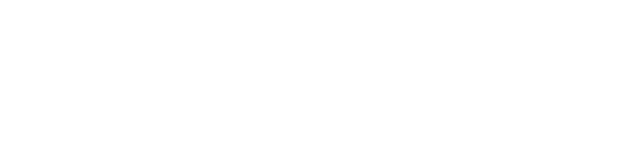
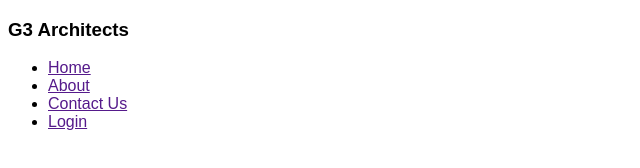
Before and after one commit to shameemmonir/architecture-website, a plain HTML site: page index.html in a window 1280 px wide. Shown: the whole page, without its empty margins (0-640 px from the left). Drawn offline with Linux system fonts and the light colour scheme.

Commit message:
added google fonts

```diff
--- a/index.html
+++ b/index.html
@@ -7,6 +7,22 @@
     <link rel="stylesheet" href="styles/architects.css">
 </head>
 <body>
+    <header>
+        <nav>
+            <h3>G3 Architects</h3>
+            <ul>
+                <li><a href="">Home</a></li>
+                <li><a href="">About</a></li>
+                <li><a href="">Contact Us</a></li>
+                <li><a href="">Login</a></li>
+            </ul>
+        </nav>
+    </header>
+    <main>
 
+    </main>
+    <footer>
+
+    </footer>
 </body>
 </html>
--- a/styles/architects.css
+++ b/styles/architects.css
@@ -0,0 +1,4 @@
+*{
+      font-family: "Work Sans", sans-serif;
+}
+@import url('https://fonts.googleapis.com/css2?family=Poppins:ital,wght@0,100;0,200;0,300;0,400;0,500;0,600;0,700;0,800;0,900;1,100;1,200;1,300;1,400;1,500;1,600;1,700;1,800;1,900&family=Work+Sans:ital,wght@0,100..900;1,100..900&display=swap')
```
